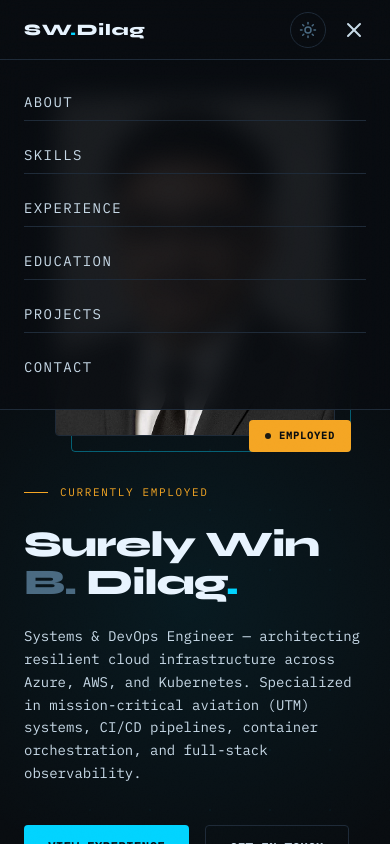
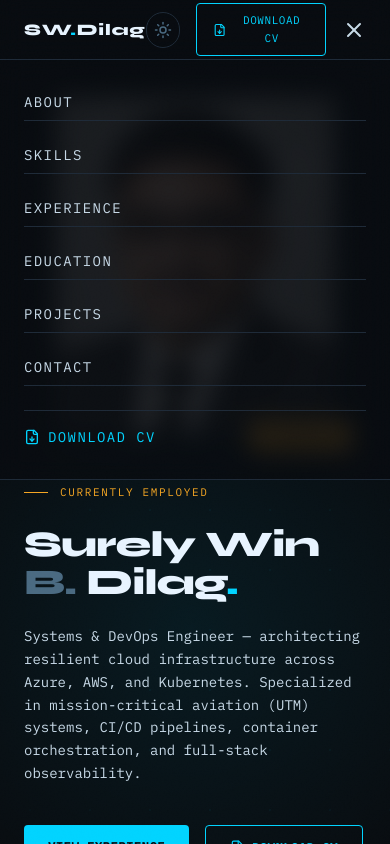
Before and after one commit to Win1817/porfolio, a React (Vite) app: page / in a window 390 px wide. Both pictures are taken after a click on the button 354 px from the left and 29 px from the top of the page. Shown: the top 844 px of the page. Built offline with nearby package versions, Linux system fonts and the light colour scheme.

Commit message:
fix: make Download CV button always visible
- Nav: removed hidden sm:flex, now always visible
- Hero: added Download CV button in CTA row
- Mobile menu: added Download CV entry at bottom of nav links

```diff
--- a/src/App.tsx
+++ b/src/App.tsx
@@ -167,7 +167,7 @@ export default function App() {
 
           <button
             onClick={generateCV}
-            className="hidden sm:flex items-center gap-2 px-4 py-2 border border-[var(--accent)] text-[var(--accent)] text-[11px] uppercase tracking-wider rounded-sm hover:bg-[var(--accent)] hover:text-[var(--bg)] transition-all"
+            className="flex items-center gap-2 px-4 py-2 border border-[var(--accent)] text-[var(--accent)] text-[11px] uppercase tracking-wider rounded-sm hover:bg-[var(--accent)] hover:text-[var(--bg)] transition-all"
           >
             <FileDown size={14} />
             Download CV
@@ -208,6 +208,13 @@ export default function App() {
                 {link.name}
               </a>
             ))}
+            <button
+              onClick={() => { generateCV(); setIsMenuOpen(false); }}
+              className="flex items-center gap-2 py-2 text-sm uppercase tracking-widest text-[var(--accent)] border-t border-[var(--border)] mt-2 pt-4"
+            >
+              <FileDown size={16} />
+              Download CV
+            </button>
           </motion.div>
         )}
       </AnimatePresence>
@@ -242,6 +249,10 @@ export default function App() {
               <a href="#experience" className="px-6 py-3 bg-[var(--accent)] text-[var(--bg)] font-bold text-[12px] uppercase tracking-wider rounded-sm hover:translate-y-[-2px] hover:shadow-[0_8px_24px_rgba(0,212,255,0.25)] transition-all">
                 View Experience
               </a>
+              <button onClick={generateCV} className="px-6 py-3 border border-[var(--accent)] text-[var(--accent)] font-bold text-[12px] uppercase tracking-wider rounded-sm hover:bg-[var(--accent)] hover:text-[var(--bg)] hover:translate-y-[-2px] hover:shadow-[0_8px_24px_rgba(0,212,255,0.2)] transition-all flex items-center gap-2">
+                <FileDown size={14} />
+                Download CV
+              </button>
               <a href="#contact" className="px-6 py-3 border border-[var(--border)] text-[var(--text)] font-bold text-[12px] uppercase tracking-wider rounded-sm hover:border-[var(--accent)] hover:text-[var(--accent)] hover:translate-y-[-2px] transition-all">
                 Get in Touch
               </a>
```
